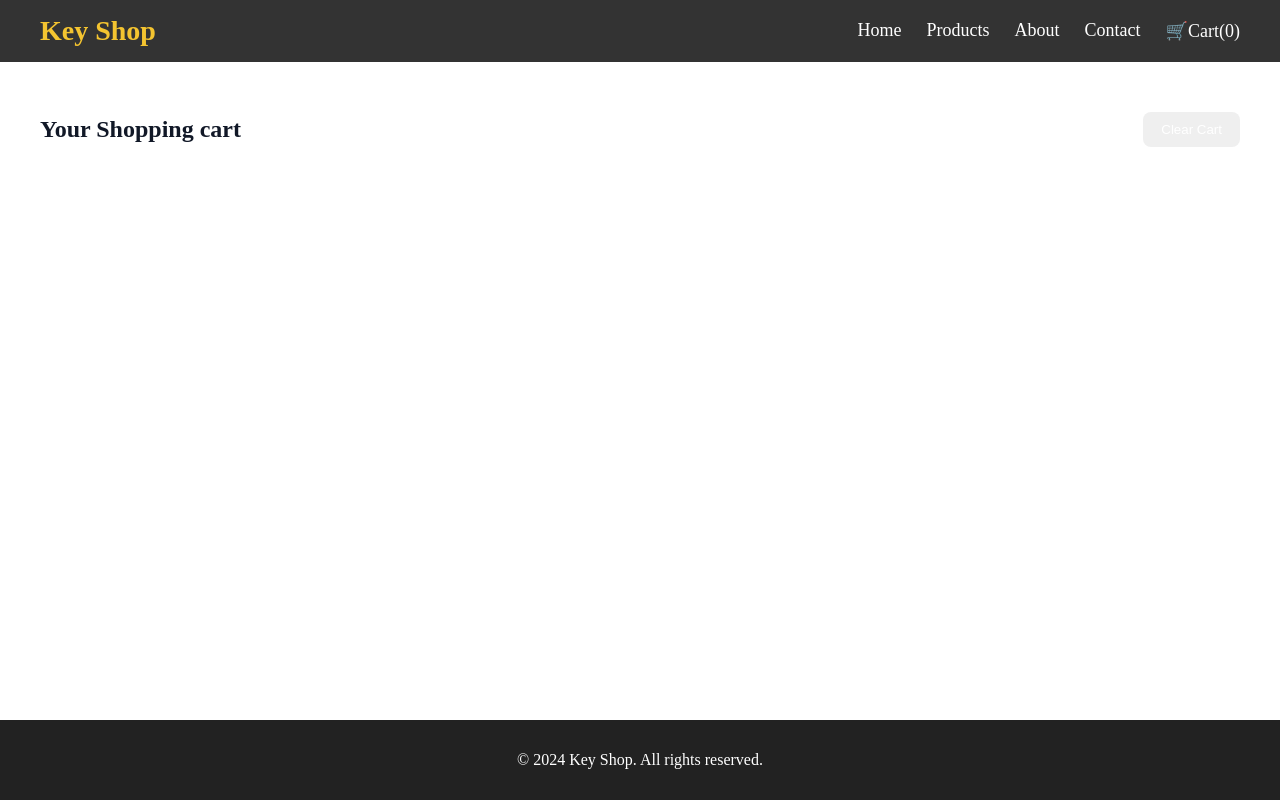
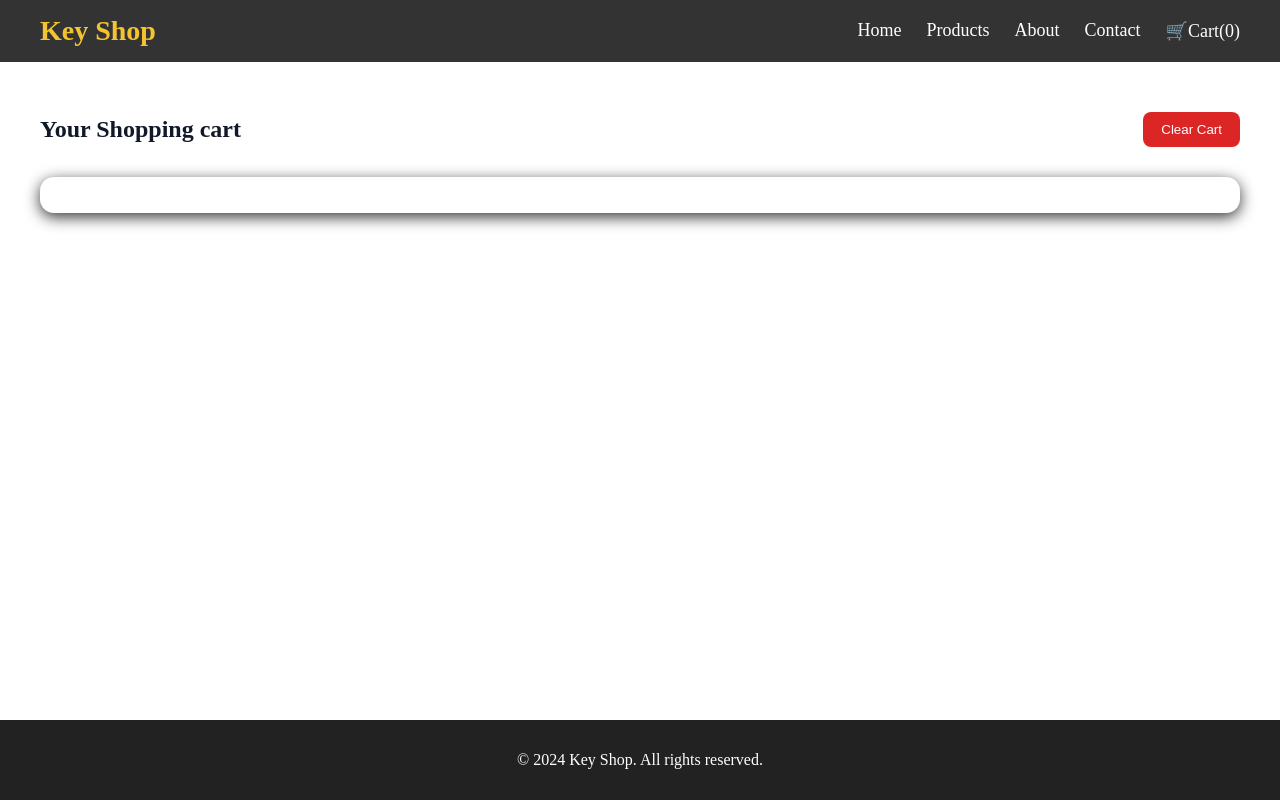
Before and after one commit to kaurmandeep1202/MERN-SUMMER-TERM, a React (Vite) app in the folder key-shop/: page /cart in a window 1280 px wide. Built offline with nearby package versions, Linux system fonts and the light colour scheme.

Commit message:
25 june done

```diff
--- a/key-shop/src/App.css
+++ b/key-shop/src/App.css
@@ -218,7 +218,7 @@ nav ul li a:hover {
 }
 
 .clearCartBtn{
-  backforund_color: #dc2626;
+  background-color: #dc2626;
   color: white;
   border: none;
   padding: 10px 18px;
@@ -253,3 +253,13 @@ nav ul li a:hover {
 
 
 }
+
+.cartLayout{
+  display: grid;
+  grid-template-columns: 2fr 1fr;
+  gap: 30px;
+  background-color: white;
+  padding: 18px;
+  border-radius: 14px;
+  box-shadow: 0 4px 15px rgba(0,0,0,0.8);
+}
--- a/key-shop/src/App.jsx
+++ b/key-shop/src/App.jsx
@@ -32,14 +32,15 @@ function App() {
       );
 
 if (productAlreadyInCart) {
-        return previousCartItems.map((item) =>
-          item.id === product.id
-            ? {
+  return previousCartItems.map((item) => {
+    if (item.id === product.id) {
+      return {
         ...item,
         quantity: item.quantity + 1,
+      };
     }
-            : item
-        );
+    return item;
+  });
 }
 
       return [...previousCartItems, { ...product, quantity: 1 }];
```
Also changed, not shown: 1 other file (tests, documents, lock files or other folders). Lines whose indentation alone changed are shown as unchanged.
